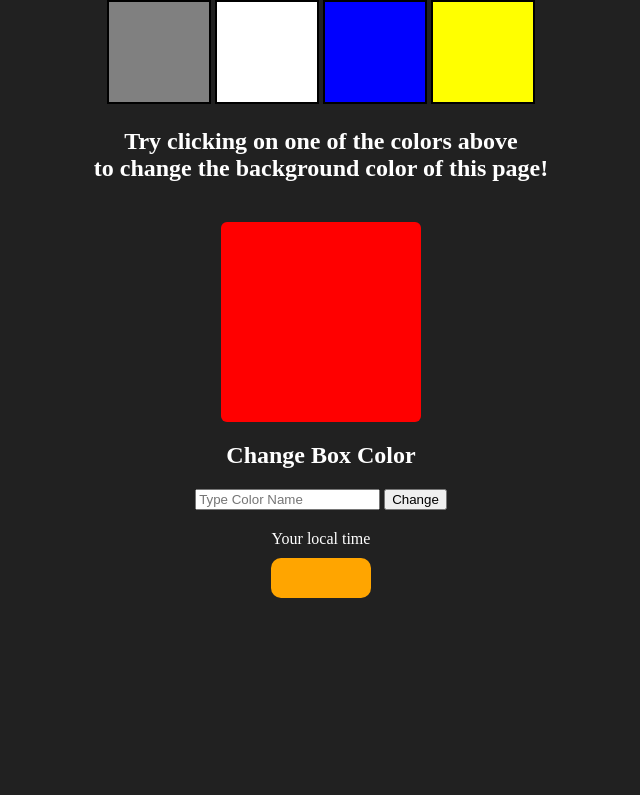
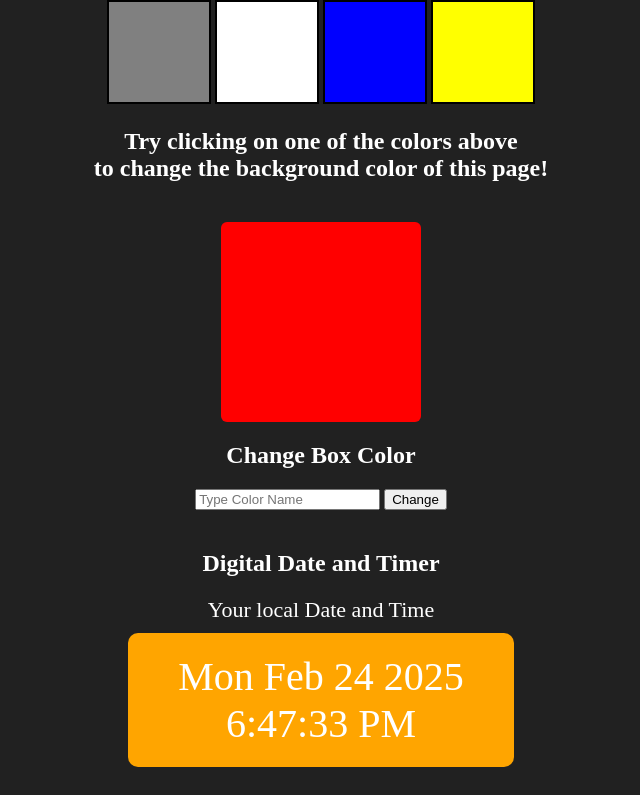
Before and after one commit to tonmoy3673/Background-Color-Changer, a plain HTML site: page index.html in a window 1280 px wide. Shown: the part 88-883 px from the top of the page, without its empty margins (319-959 px from the left). Before the commit the page ends 800 px from the top, so only its background shows below. Drawn offline with Linux system fonts and the light colour scheme.

Commit message:
:tada: implemented digital date and timer

```diff
--- a/apps.js
+++ b/apps.js
@@ -53,3 +53,17 @@ const isValidColor =(color)=>{
 
 // =========== Call the Function =======//
 ChangeBoxColor();
+
+// ================== Digital Clock Function =================/
+const setDigitalClock =()=>{
+  const clock = document.getElementById('clock');
+  const dateDiv = document.getElementById('date')
+  let date = new Date();
+  setInterval(function(){
+    dateDiv.innerText= date.toDateString()
+    clock.innerText= date.toLocaleTimeString()
+  },1000)
+}
+
+// ================ Call Digital Clock Function =============//
+setDigitalClock();
--- a/index.html
+++ b/index.html
@@ -12,19 +12,6 @@
     body {
       background-color: #212121;
       color: #fff;
-    }
-    .center {
-      display: flex;
-      justify-content: center;
-      align-items: center;
-      flex-direction: column;
-    }
-    #clock {
-      font-size: 40px;
-      background-color: orange;
-      padding: 20px 50px;
-      margin-top: 10px;
-      border-radius: 10px;
     }
   </style>
   <body id="body">
@@ -51,8 +38,12 @@
 
     <!-- =============== Digital Clock ====================== -->
     <div class="center">
-      <div id="banner"><span>Your local time</span></div>
-      <div id="clock"></div>
+      <h2>Digital Date and Timer</h2>
+      <div id="banner"><span>Your local Date and Time</span></div>
+      <div class="myDate">
+        <div id="date"></div>
+        <div id="clock"></div>
+      </div>
     </div>
     <script src="apps.js"></script>
   </body>
--- a/style.css
+++ b/style.css
@@ -36,3 +36,23 @@ span {
   text-align: center;
   padding-bottom: 20px;
 }
+
+/* ============== Digital Clock Design Part =================//  */
+#banner {
+  font-size: 22px;
+}
+.center {
+  display: flex;
+  justify-content: center;
+  align-items: center;
+  flex-direction: column;
+}
+.myDate {
+  font-size: 40px;
+  background-color: orange;
+  padding: 20px 50px;
+  margin-bottom: 20px;
+  margin-top: 10px;
+  border-radius: 10px;
+  text-align: center;
+}
```
